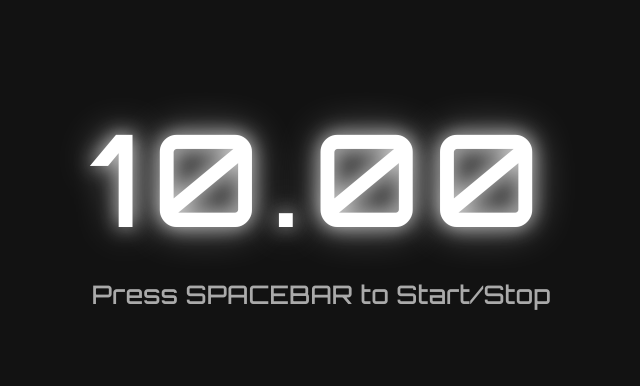
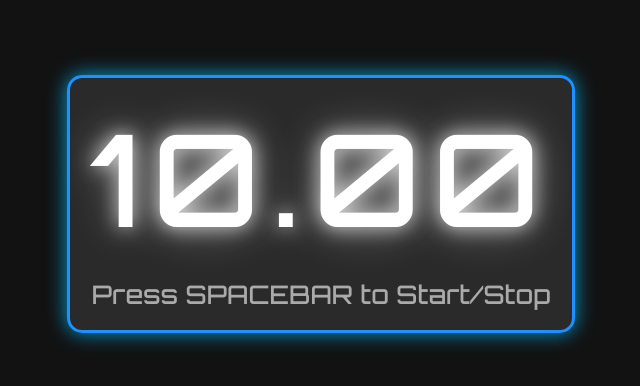
Before and after one commit to SeeKenn/countdown_timer, a plain HTML site: page index.html in a window 1280 px wide. Shown: the part 196-582 px from the top of the page, without its empty margins (319-959 px from the left). Drawn offline with Linux system fonts and the light colour scheme.

Commit message:
box added
te

```diff
--- a/index.html
+++ b/index.html
@@ -16,6 +16,16 @@
       height: 100vh;
       margin: 0;
       text-align: center;
+    }
+
+    /* Timer box with border and shadow */
+    .timer-box {
+      border: 3px solid #1E90FF;
+      border-radius: 15px;
+      padding: 20px;
+      background-color: rgba(255, 255, 255, 0.1); /* Slight transparent background for box */
+      box-shadow: 0px 0px 20px rgba(0, 191, 255, 0.8);
+      display: inline-block;
     }
 
     /* Fullscreen timer */
@@ -54,17 +64,17 @@
 </head>
 <body>
 
-  <div>
+  <div class="timer-box">
     <div class="timer" id="timer">10.00</div>
     <div class="instructions">Press SPACEBAR to Start/Stop</div>
+  </div>
 
-    <!-- Optional: Hidden buttons for debugging purposes -->
-    <button id="startBtn" onclick="startTimer()" style="display:none;">Start Timer</button>
-    <button id="stopBtn" onclick="stopTimer()" style="display:none;">Stop Timer</button>
+  <!-- Optional: Hidden buttons for debugging purposes -->
+  <button id="startBtn" onclick="startTimer()" style="display:none;">Start Timer</button>
+  <button id="stopBtn" onclick="stopTimer()" style="display:none;">Stop Timer</button>
 
-    <!-- Audio element with random buzzer sound for testing -->
-    <audio id="buzzer" src="https://freesound.org/people/BloodPixelHero/sounds/572624/" preload="auto"></audio>
-  </div>
+  <!-- Audio element with random buzzer sound for testing -->
+  <audio id="buzzer" src="https://freesound.org/people/BloodPixelHero/sounds/572624/" preload="auto"></audio>
 
   <script src="script.js"></script>
 </body>
```
